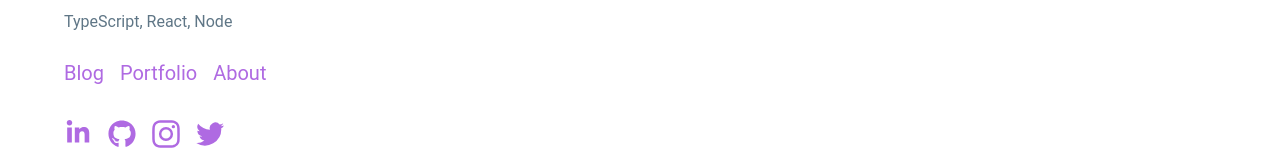
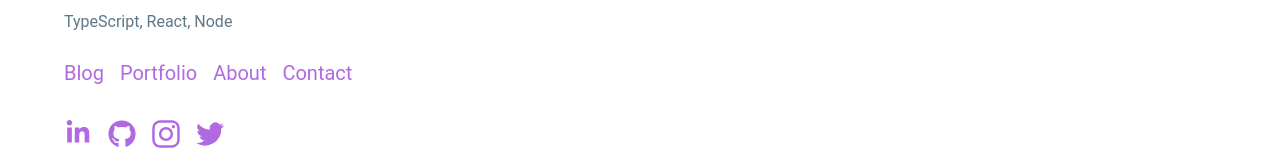
Before and after one commit to guillermodlpa/site, a Next.js app: page / in a window 1280 px wide. Shown: the part 388-538 px from the top of the page. Built offline with nearby package versions, Linux system fonts and the light colour scheme.

Commit message:
Add contact link to home

```diff
--- a/features/home/Home.tsx
+++ b/features/home/Home.tsx
@@ -2,7 +2,12 @@ import { Box, Heading, Link, Text, Wrap, WrapItem } from "@chakra-ui/react";
 import NextLink from "next/link";
 import MagicalDivider from "../../components/MagicalDivider";
 import SocialLinks from "../../components/SocialLinks";
-import { PATH_ABOUT, PATH_BLOG, PATH_PORTFOLIO } from "../../constants/paths";
+import {
+  PATH_ABOUT,
+  PATH_BLOG,
+  PATH_CONTACT,
+  PATH_PORTFOLIO,
+} from "../../constants/paths";
 
 function Home() {
   return (
@@ -57,6 +62,11 @@ function Home() {
                 <Link fontSize="xl">About</Link>
               </NextLink>
             </WrapItem>
+            <WrapItem>
+              <NextLink href={PATH_CONTACT} passHref>
+                <Link fontSize="xl">Contact</Link>
+              </NextLink>
+            </WrapItem>
           </Wrap>
 
           <SocialLinks />
```
